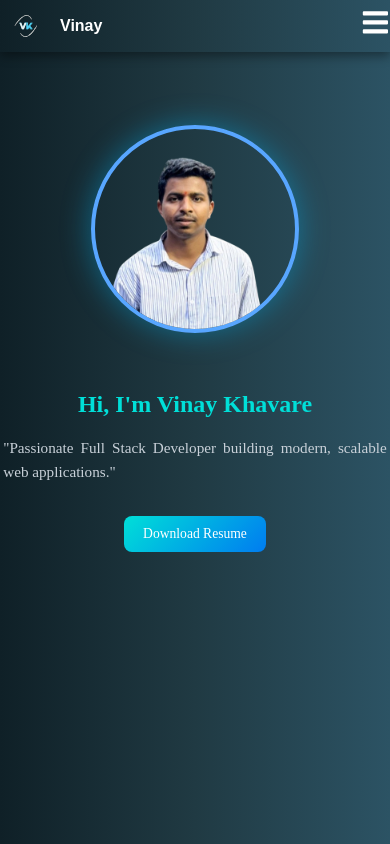
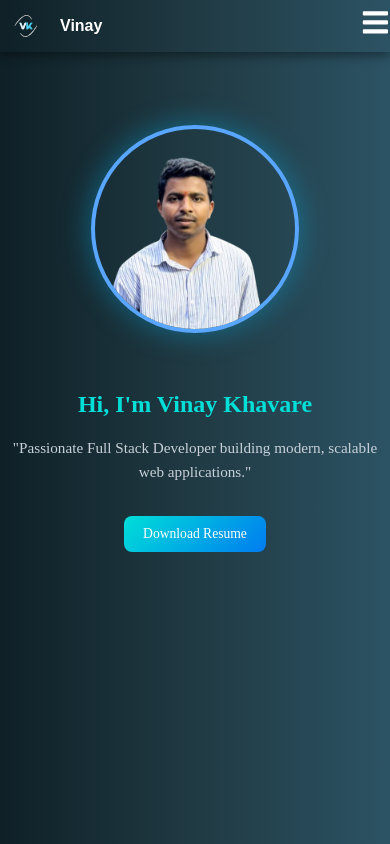
Before and after one commit to Vinaykhavare/Portfolio, a React (Vite) app: page / in a window 390 px wide. Shown: the top 844 px of the page. Built offline with nearby package versions, Linux system fonts and the light colour scheme.

Commit message:
some changes to make it mobile resposive

```diff
--- a/src/components/Home.css
+++ b/src/components/Home.css
@@ -78,7 +78,7 @@
   }
 
   .home p {
-    font-size: 1rem;
+    font-size: 1rem;text-align: center;
   }
 
   .resume-btn {
```
